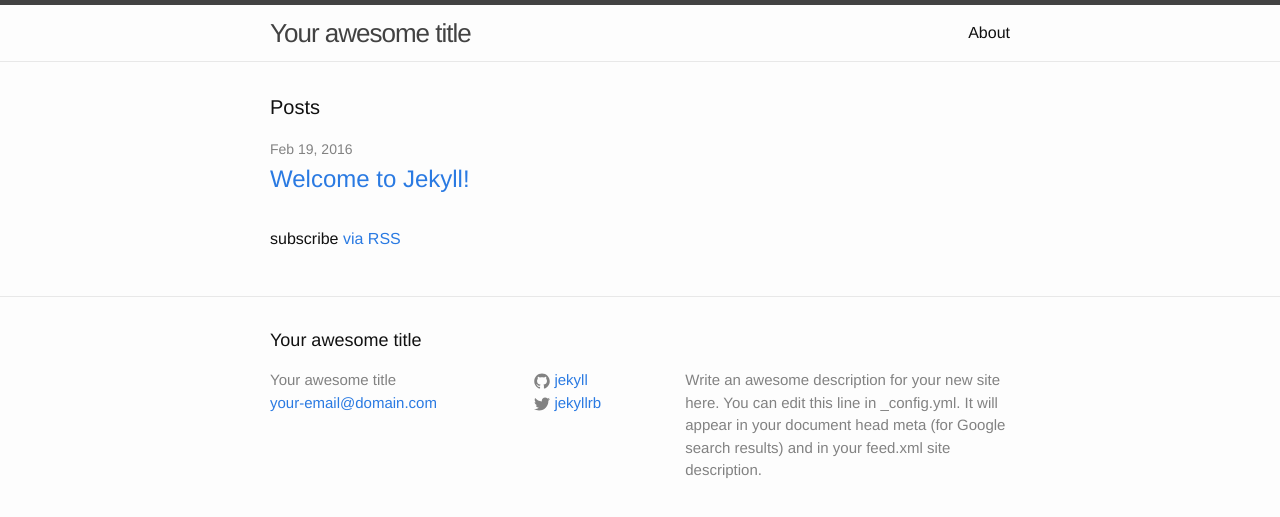
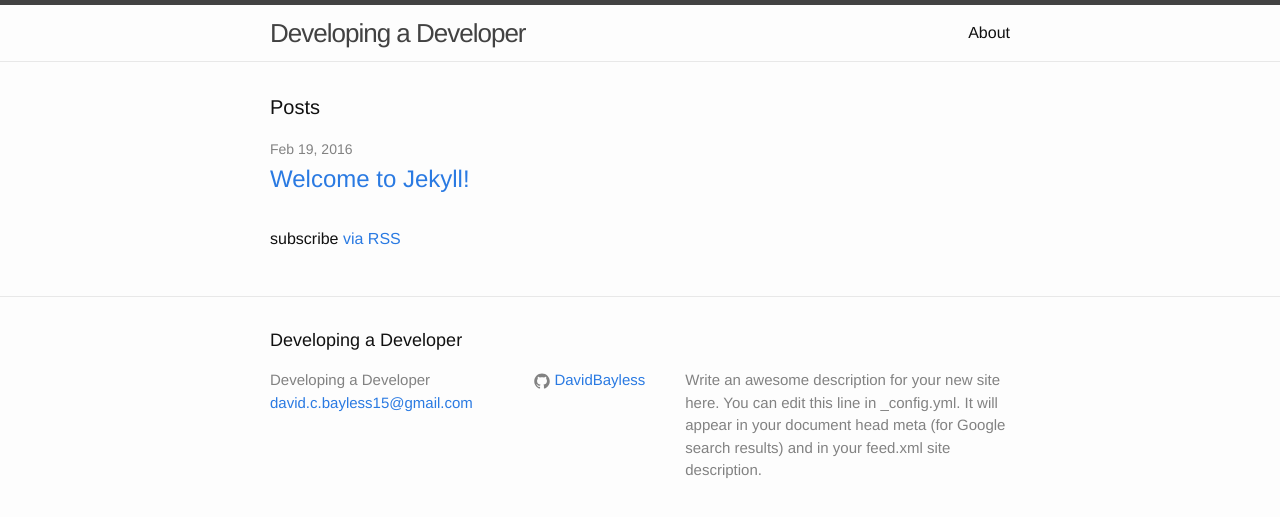
Before and after one commit to DavidBayless/personalSite, a Jekyll site: the page built from index.html, in a window 1280 px wide. Shown: the top 517 px of the page. Built offline with Jekyll 4.4.1, drawn with Linux system fonts in a browser that asks for light colours.

Commit message:
changed message on personal site;

```diff
--- a/_config.yml
+++ b/_config.yml
@@ -6,16 +6,15 @@
 # 'jekyll serve'. If you change this file, please restart the server process.
 
 # Site settings
-title: Your awesome title
-email: your-email@domain.com
+title: Developing a Developer
+email: david.c.bayless15@gmail.com
 description: > # this means to ignore newlines until "baseurl:"
   Write an awesome description for your new site here. You can edit this
   line in _config.yml. It will appear in your document head meta (for
   Google search results) and in your feed.xml site description.
 baseurl: "" # the subpath of your site, e.g. /blog
 url: "http://yourdomain.com" # the base hostname & protocol for your site
-twitter_username: jekyllrb
-github_username:  jekyll
+github_username:  DavidBayless
 
 # Build settings
 markdown: kramdown
```
